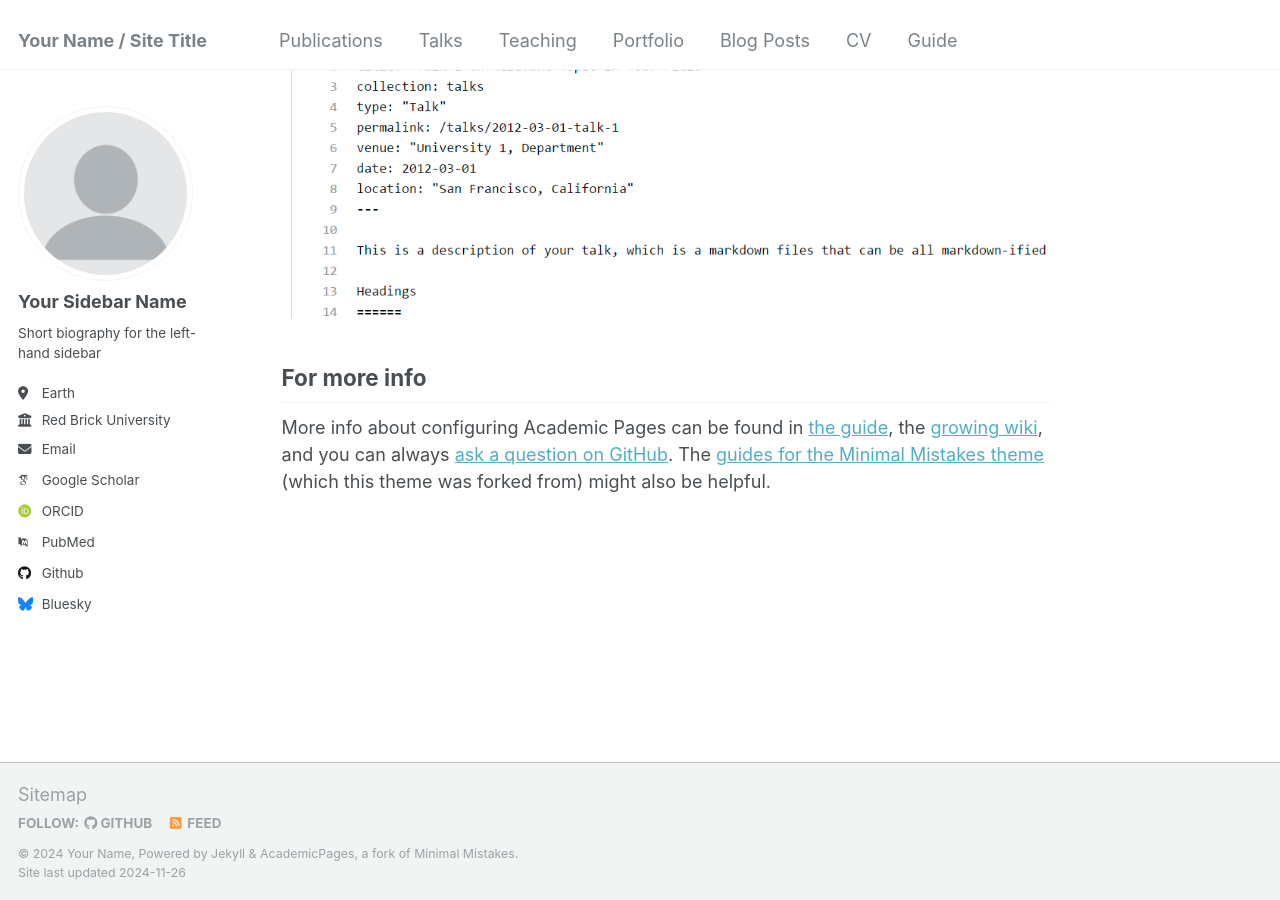
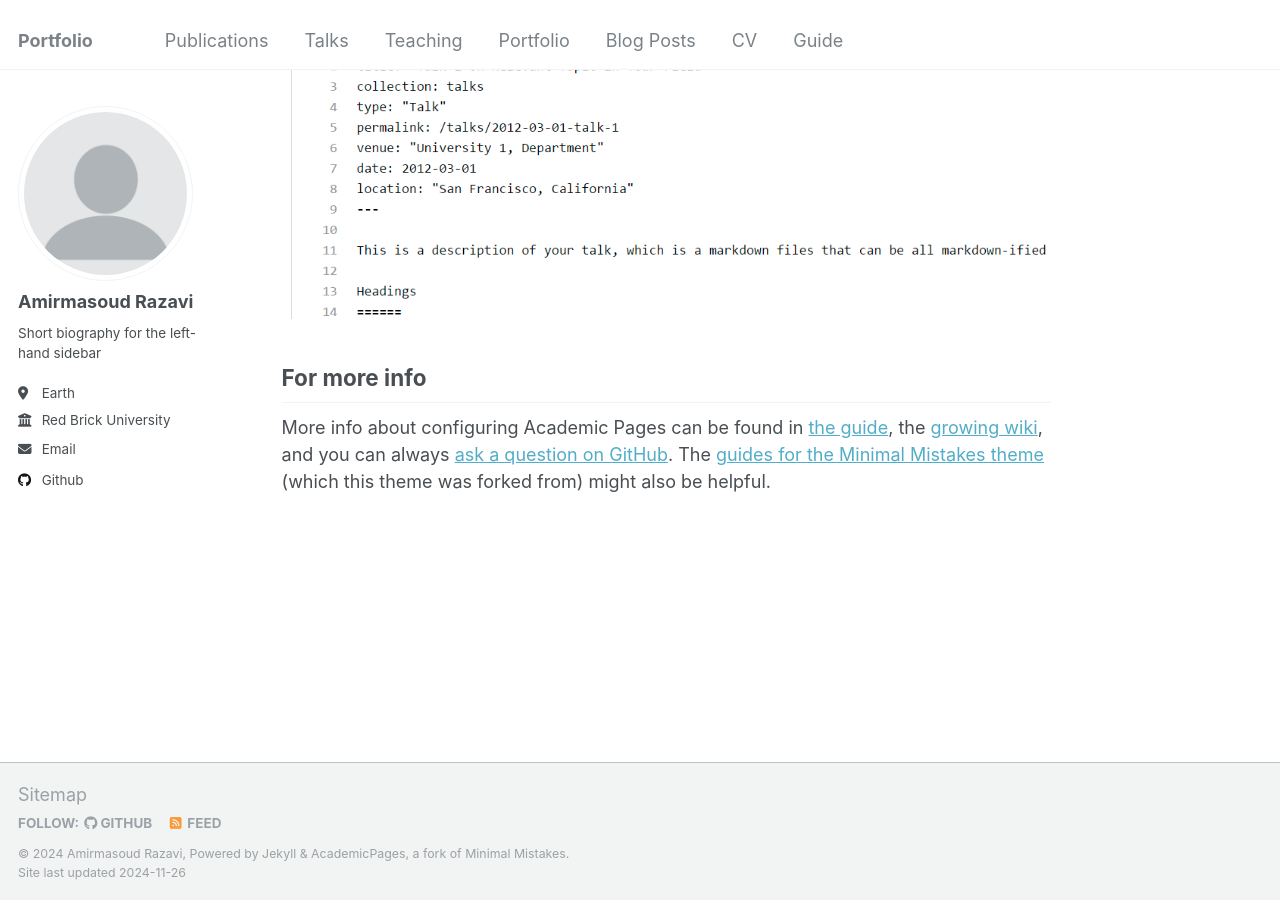
Before and after one commit to Amirmasoud-R/Portfolio, a Jekyll site: the page built from _pages/about.md, in a window 1280 px wide and 900 px high, scrolled down 2643 px. Built offline with Jekyll 4.4.1, drawn with Linux system fonts in a browser that asks for light colours; some web fonts are replaced.

Commit message:
Update _config.yml

```diff
--- a/_config.yml
+++ b/_config.yml
@@ -8,13 +8,13 @@
 
 # Basic Site Settings
 locale                   : "en-US"
-title                    : "Your Name / Site Title"
+title                    : "Portfolio"
 title_separator          : "-"
-name                     : &name "Your Name"
+name                     : &name "Amirmasoud Razavi"
 description              : &description "personal description"
-url                      : https://academicpages.github.io # the base hostname & protocol for your site e.g. "https://[your GitHub username].github.io"
-baseurl                  : "" # the subpath of your site, e.g. "/blog"
-repository               : "academicpages/academicpages.github.io"
+url                      : https://amirmasoud-r.github.io # the base hostname & protocol for your site e.g. "https://[your GitHub username].github.io"
+baseurl                  : "/Portfolio" # the subpath of your site, e.g. "/blog"
+repository               : "Amirmasoud-R/Portfolio"
 
 # Site Author - The following control what appear as part of the author content on the side bar.
 #               If a field is blank the icon and link will not appear, otherwise it will be shown.
@@ -22,21 +22,21 @@ repository               : "academicpages/academicpages.github.io"
 author:
   # Biographic information
   avatar           : "profile.png"
-  name             : "Your Sidebar Name"
+  name             : "Amirmasoud Razavi"
   pronouns         : # example: "she/her"
   bio              : "Short biography for the left-hand sidebar"
   location         : "Earth"
   employer         : "Red Brick University"
   uri              : # URL
-  email            : "none@example.org"
+  email            : "amirmasoud@tutanota.com"
 
   # Academic websites
   arxiv            : # URL - Update with the correct link to your profile
-  googlescholar    : "https://scholar.google.com/citations?user=PS_CX0AAAAAJ"
+  googlescholar    : #
   impactstory      : # URL
-  orcid            : "http://orcid.org/yourorcidurl"
+  orcid            : #
   semantic         : # URL
-  pubmed           : "https://www.ncbi.nlm.nih.gov/pubmed/?term=john+snow"
+  pubmed           : #
   researchgate     : # URL
   scopus           : # URL
 
@@ -44,12 +44,12 @@ author:
   bitbucket        : # Username - Update with your username on the site
   codepen          : # Username
   dribbble         : # Username
-  github           : "academicpages"
+  github           : "Amirmasoud-R"
   kaggle           : # Username
   stackoverflow    : # User number or user number and name (i.e., use "1" or "1/jeff-atwood")
 
   # Social media
-  bluesky          : "bsky.app" # Replace this with you Bluesky username
+  bluesky          : #
   facebook         : # Username
   flickr           : # Username
   foursquare       : # Username
```
